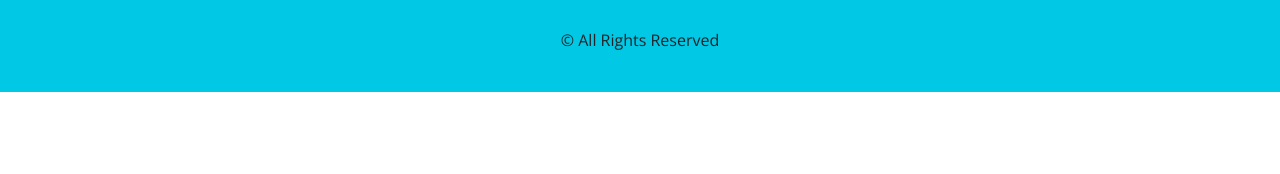
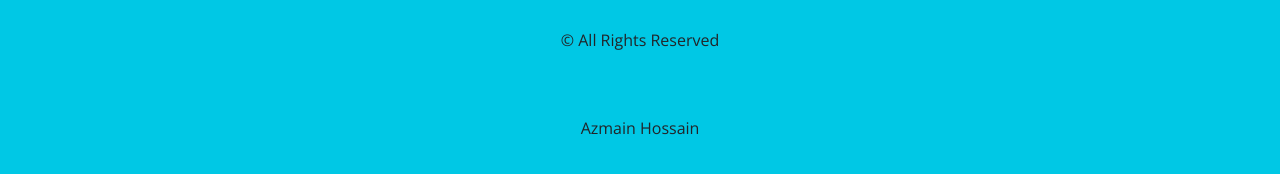
Before and after one commit to azmainhossain99/azmainhossain99.github.io, a plain HTML site: page index.html in a window 1280 px wide. Shown: the part 4026-4200 px from the top of the page. Before the commit the page ends 4118 px from the top, so only its background shows below. Drawn offline with nearby package versions, Linux system fonts and the light colour scheme; a web font is replaced by a local one.

Commit message:
Update index.html

```diff
--- a/index.html
+++ b/index.html
@@ -322,6 +322,11 @@
             <p>&copy; All Rights Reserved</p>
           </div>
         </div>
+        <div class="row py-4">
+          <div class="col text-center">
+            <p>Azmain Hossain</p>
+          </div>
+        </div>
 
 
       </div>
```
